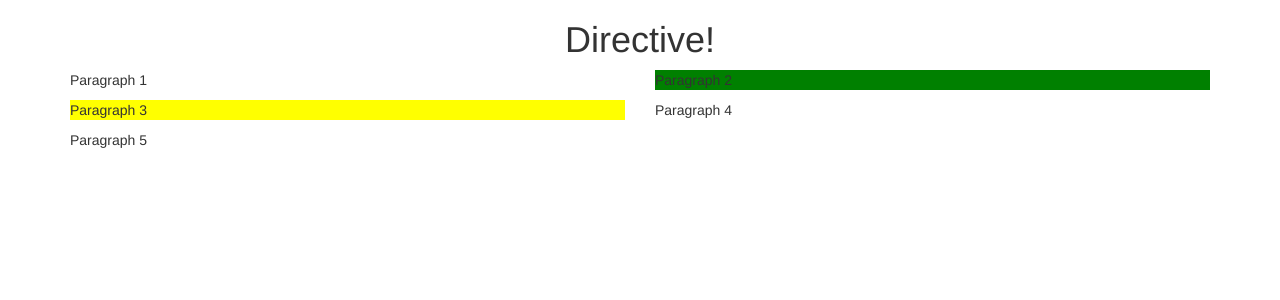
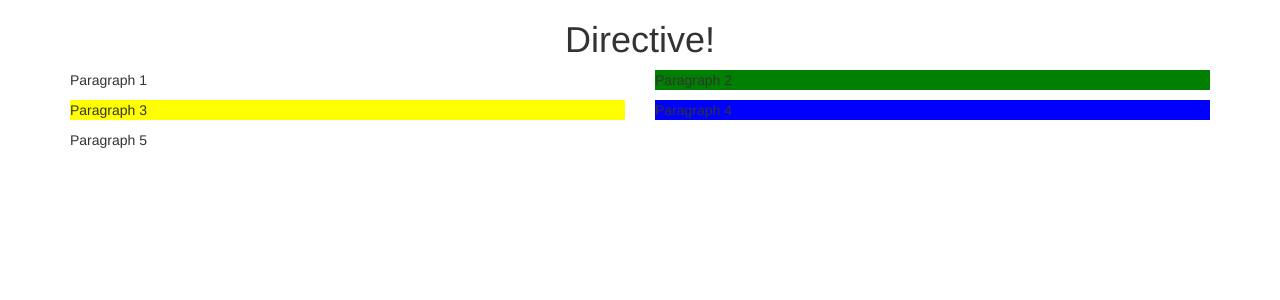
Before and after one commit to kaings/classroom-angularproj5, an Angular app: page / in a window 1280 px wide. Shown: the top 300 px of the page. Built offline with nearby package versions, Linux system fonts and the light colour scheme.

Commit message:
added hostbinding as alternative besides renderer2

```diff
--- a/src/app/app.component.html
+++ b/src/app/app.component.html
@@ -11,7 +11,7 @@
       <p appBasicHighlightRenderer2>Paragraph 3</p>
     </div>
     <div class="col-md-6">
-      <p>Paragraph 4</p>
+      <p appBasicHighlightHostbinding>Paragraph 4</p>
     </div>
     <div class="col-md-6">
       <p>Paragraph 5</p>
--- a/src/app/app.module.ts
+++ b/src/app/app.module.ts
@@ -4,12 +4,14 @@ import { NgModule } from '@angular/core';
 import { AppComponent } from './app.component';
 import { BasicHighlightDirective } from './basic-highlight/basic-highlight.directive';
 import { BasicHighlightRenderer2Directive } from './basic-highlight-renderer2/basic-highlight-renderer2.directive';
+import { BasicHighlightHostbindingDirective } from './basic-highlight-hostbinding/basic-highlight-hostbinding.directive';
 
 @NgModule({
   declarations: [
     AppComponent,
     BasicHighlightDirective,
-    BasicHighlightRenderer2Directive
+    BasicHighlightRenderer2Directive,
+    BasicHighlightHostbindingDirective
   ],
   imports: [
     BrowserModule
--- /dev/null
+++ b/src/app/basic-highlight-hostbinding/basic-highlight-hostbinding.directive.ts
@@ -0,0 +1,20 @@
+import {Directive, HostBinding, HostListener} from '@angular/core';
+
+@Directive({
+  selector: '[appBasicHighlightHostbinding]'
+})
+
+export class BasicHighlightHostbindingDirective {
+  @HostBinding('style.backgroundColor') colorOfBack: string = 'blue';
+
+  constructor() {
+  }
+
+  @HostListener('mouseenter') onMouseOver() {
+    this.colorOfBack = 'orange';
+  }
+
+  @HostListener('mouseleave') onMouseLeave() {
+    this.colorOfBack = 'blue';
+  }
+}
```
